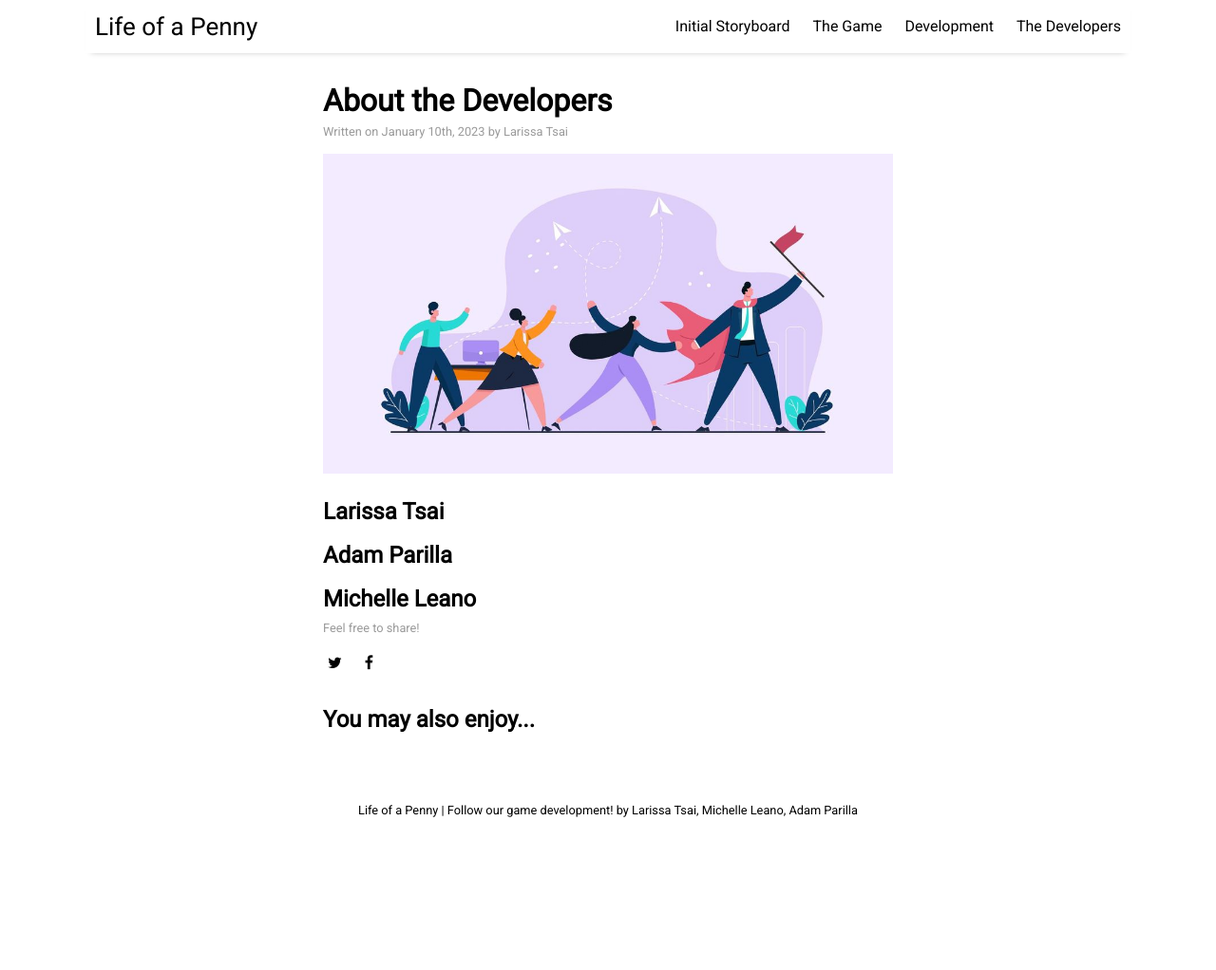
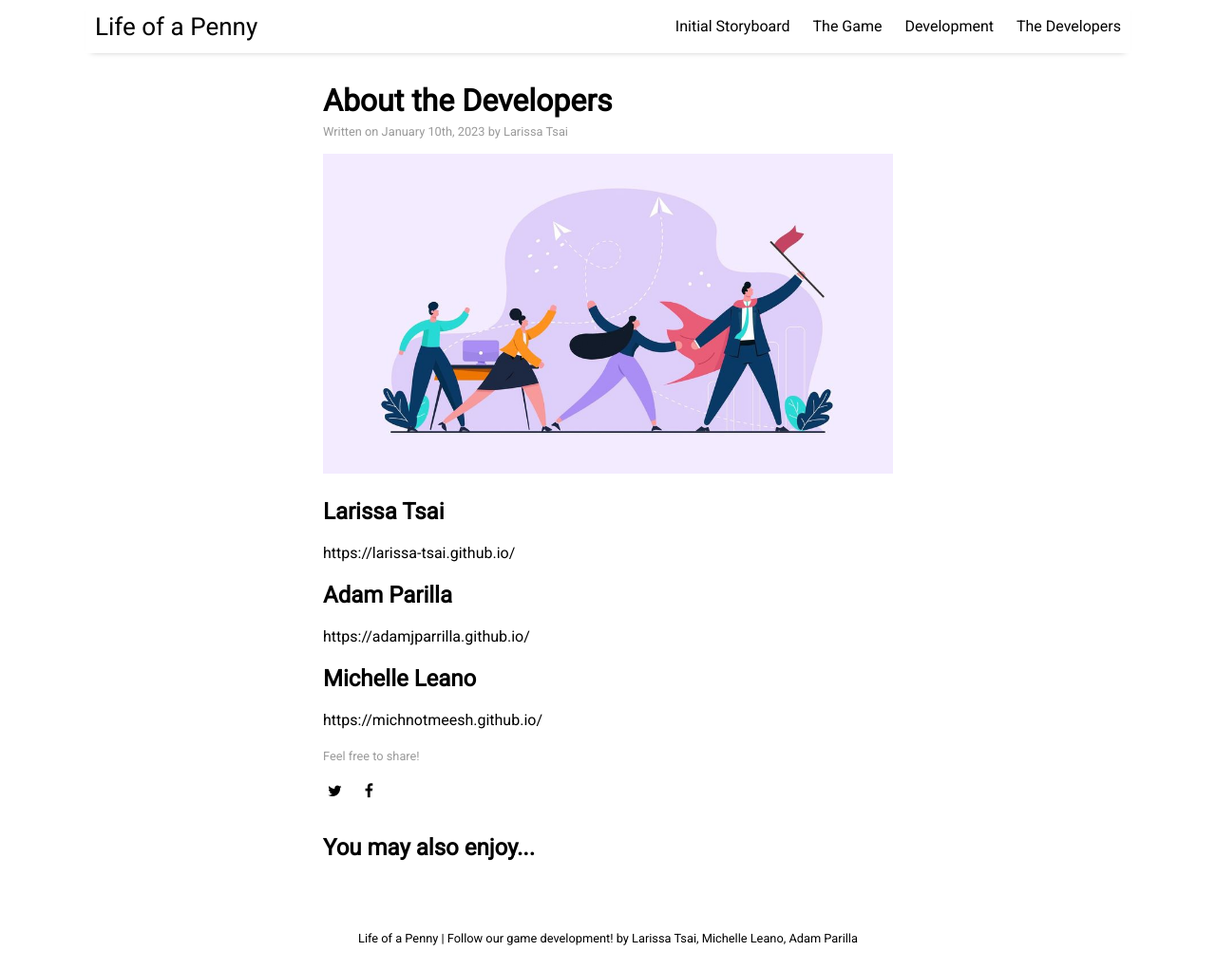
Before and after one commit to milada-game-production/life-of-a-penny.github.io, a Jekyll site: the page built from _posts/2023-01-10-the-developers.md, in a window 1280 px wide and 1022 px high. Shown: the whole window at 95% size. Built offline with Jekyll 4.4.1, drawn with Linux system fonts in a browser that asks for light colours; nearby versions of some CDN libraries; some of the changed lines change nothing that is shown.

Commit message:
Update 2023-01-10-the-developers.md

```diff
--- a/_posts/2023-01-10-the-developers.md
+++ b/_posts/2023-01-10-the-developers.md
@@ -8,7 +8,10 @@ image: Team_Motivation-01.jpg
 ---
 
 ## Larissa Tsai
+https://larissa-tsai.github.io/
 
 ## Adam Parilla
+https://adamjparrilla.github.io/
 
 ## Michelle Leano
+https://michnotmeesh.github.io/
```
